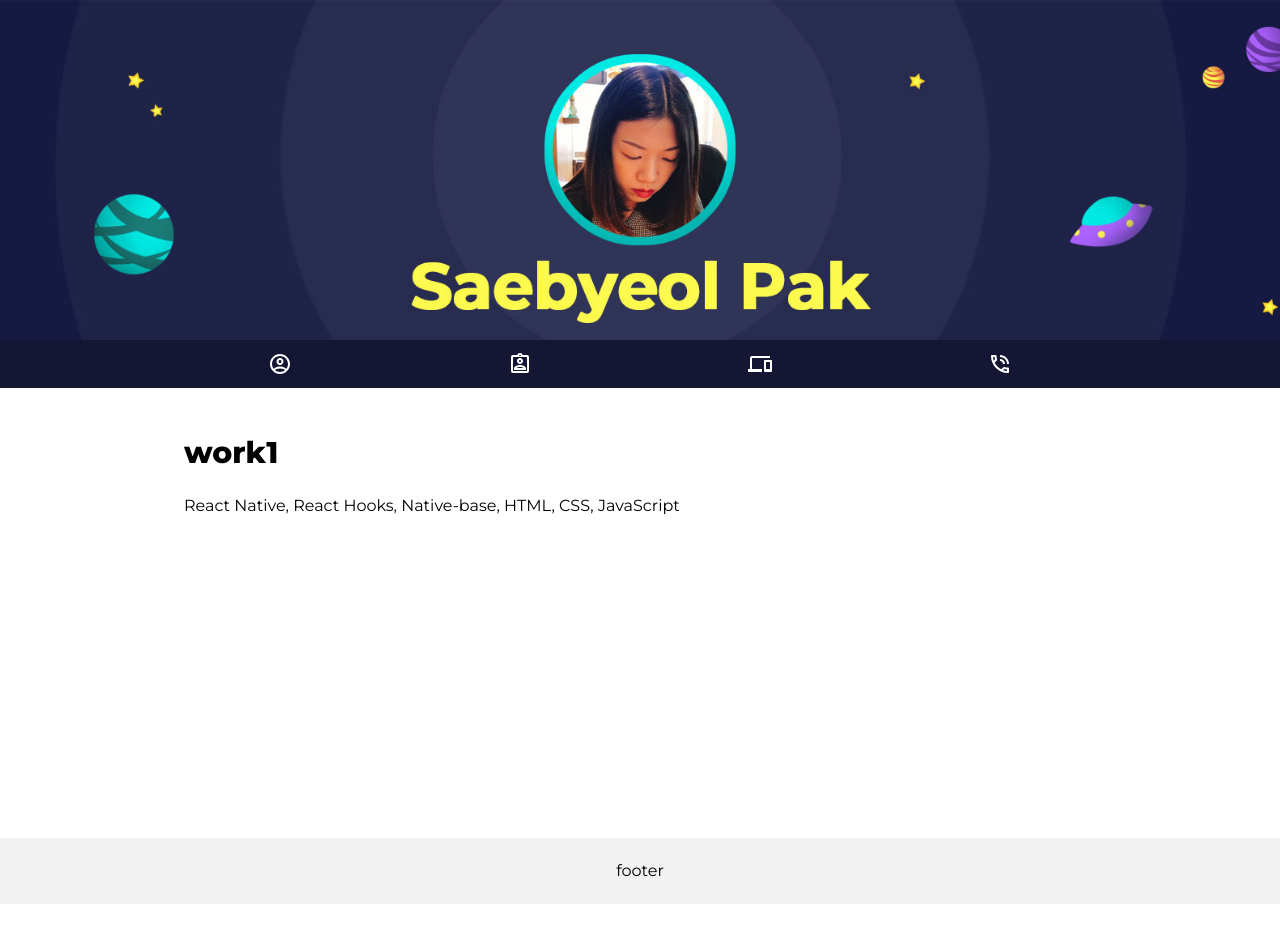
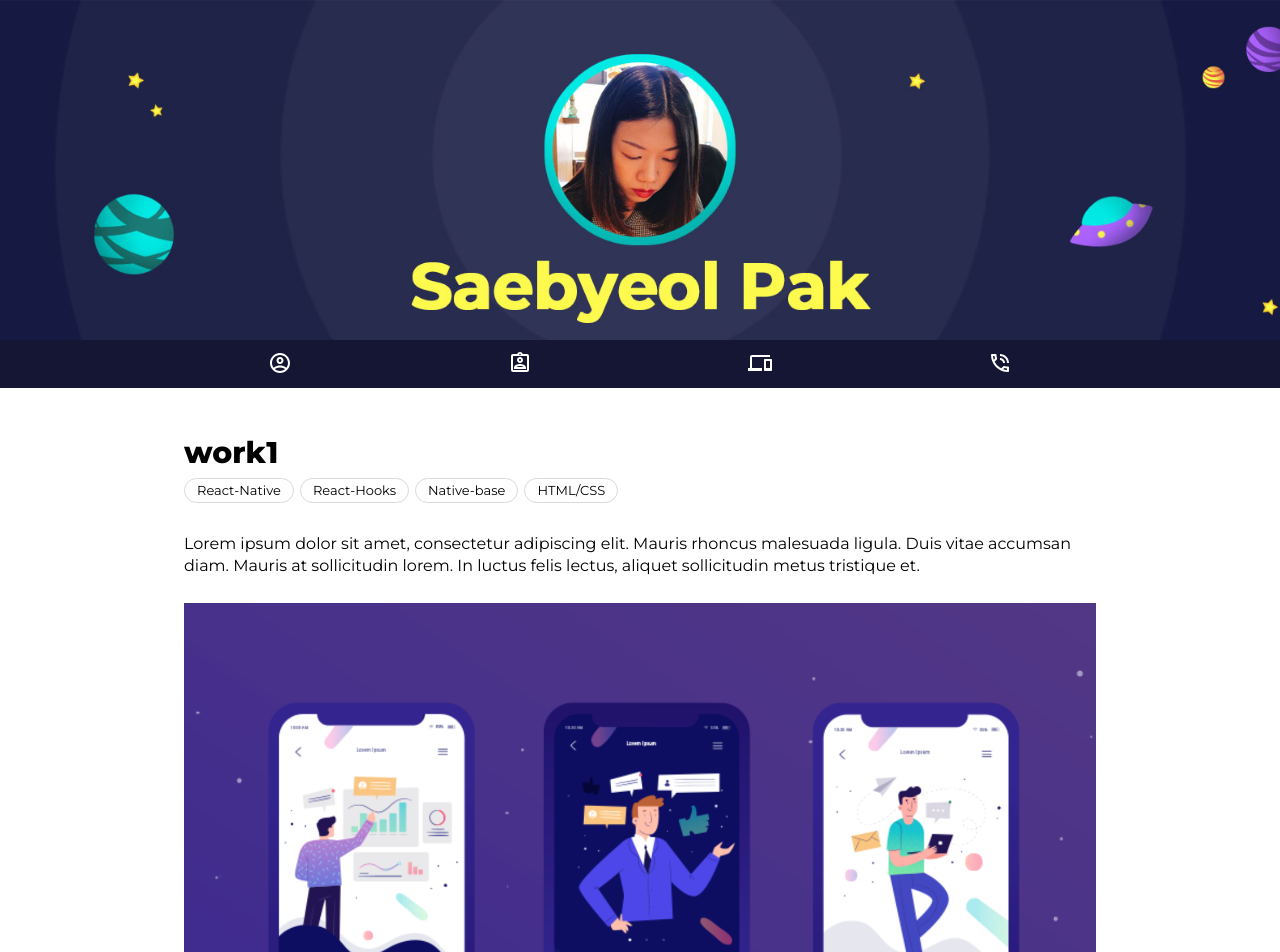
Before and after one commit to saepak/portfolio, a React (Create React App) app: page /Work/1 in a window 1280 px wide. Shown: the top 952 px of the page. Before the commit the page ends 904 px from the top, so only its background shows below. Built offline with nearby package versions, Linux system fonts and the light colour scheme.

Commit message:
added workItem

```diff
--- a/src/App.css
+++ b/src/App.css
@@ -82,16 +82,20 @@
 
 .navWrap .navigation li button {
   width: 100%;
-  box-sizing: border-box;
-  padding-top: 12px;
+  height: 100%;
 }
 
 .navWrap .navigation li a {
   display: inline-block;
   width: 100%;
   height: 100%;
+  box-sizing: border-box;
+  padding: 6px 0 0 0;
 }
 
+.MuiButton-text {
+  padding: 0!important;
+}
 /***  Work ***/
 
 .workItem {
@@ -134,13 +138,36 @@
 }
 
 .workItemBox {
+  padding: 50px 0 10px 0;
   text-align: left;
 }
 
 .workItemBox h3 {
   font-size: 30px;
   font-weight: bold;
-  padding: 50px 0 30px 0;
+}
+
+.workItemBox img {
+  max-width: 100%;
+}
+
+.workItemBox .skills {
+  margin: 10px 0 30px 0;
+}
+
+.workItemBox .eachSkill {
+  display: inline-block;
+  padding: 5px 12px;
+  border: 1px solid #dbdada;
+  border-radius: 25px;
+  font-size: 13px;
+  margin-right: 6px;
+}
+
+.workItemBox .desc {
+  line-height: 1.4;
+  font-weight: lighter;
+  margin: 0 0 25px 0;
 }
 
 
--- a/src/App.js
+++ b/src/App.js
@@ -22,7 +22,7 @@ const App = () => {
           <Header />
           <Nav />
           <Switch>
-            <Route path="/AboutMe" component={AboutMe}>
+            <Route exact path="/" component={AboutMe}>
               <AboutMe/>
             </Route>
             <Route path="/Resume" component={Resume}>
--- a/src/components/contents/Data.js
+++ b/src/components/contents/Data.js
@@ -3,51 +3,48 @@ export let Data = [
     {
         id:1,
         imgtitle: 'school1',
-        src: require('./../../img/work_bg.jpg'),
+        bg: require('./../../img/work_bg.jpg'),
+        pic: require('./../../img/sample.png'),
         alt:'school1',
         title:'work1',
-        skill:'React Native, React Hooks, Native-base, HTML, CSS, JavaScript',
+        skills: [
+          { skill:'React-Native' },
+          { skill:'React-Hooks' },
+          { skill:'Native-base' },
+          { skill:'HTML/CSS' }
+        ],
         href:"https://www.school.com",
-        desc:"My role and resposibility1"
+        desc:"Lorem ipsum dolor sit amet, consectetur adipiscing elit. Mauris rhoncus malesuada ligula. Duis vitae accumsan diam. Mauris at sollicitudin lorem. In luctus felis lectus, aliquet sollicitudin metus tristique et."
       },
       {
         id:2,
         imgtitle: 'school2',
-        src: require('./../../img/work_bg.jpg'),
+        bg: require('./../../img/work_bg.jpg'),
+        pic: require('./../../img/sample.png'),
         alt:'school2',
         title:'work2',
-        skill:'React, React Hooks, Material-UI, HTML, CSS, Javascript',
+        skills: [
+          { skill:'React' },
+          { skill:'React-Hooks' },
+          { skill:'Material-UI' },
+          { skill:'HTML/CSS' }
+        ],
         href:"https://www.school.com",
-        desc:"My role and resposibility2"
+        desc:"Lorem ipsum dolor sit amet, consectetur adipiscing elit. Mauris rhoncus malesuada ligula. Duis vitae accumsan diam. Mauris at sollicitudin lorem. In luctus felis lectus, aliquet sollicitudin metus tristique et."
       },
       {
         id:3,
         imgtitle: 'school3',
-        src: require('./../../img/work_bg.jpg'),
+        bg: require('./../../img/work_bg.jpg'),
+        pic: require('./../../img/sample.png'),
         alt:'school3',
         title:'work3',
-        skill:'React, React Hooks, HTML, CSS, Javascript',
+        skills: [
+          { skill:'HTML/CSS' },
+          { skill:'JavaScript' },
+          { skill:'Firebase' },
+        ],
         href:"https://www.school.com",
-        desc:"My role and resposibility3"
-      },
-      {
-        id:4,
-        imgtitle: 'school4',
-        src: require('./../../img/work_bg.jpg'),
-        alt:'school3',
-        title:'work4',
-        skill:'HTML, CSS, JavaScript, Firebase',
-        href:"https://www.school.com",
-        desc:"My role and resposibility3"
-      },
-      {
-        id:5,
-        imgtitle: 'school4',
-        src: require('./../../img/work_bg.jpg'),
-        alt:'school3',
-        title:'work5',
-        skill:'PHP, Wordpress, SASS',
-        href:"https://www.school.com",
-        desc:"My role and resposibility3"
+        desc:"Lorem ipsum dolor sit amet, consectetur adipiscing elit. Mauris rhoncus malesuada ligula. Duis vitae accumsan diam. Mauris at sollicitudin lorem. In luctus felis lectus, aliquet sollicitudin metus tristique et."
       },
 ]
--- a/src/components/contents/Work.js
+++ b/src/components/contents/Work.js
@@ -20,7 +20,7 @@ const Work = () => {
                             <div className="workItem">
                                 <Link to={`/Work/${item.id}`}>
                                     <Button className="workItemBtn">
-                                        {/* <img className="workItemBg" src={item.src}/> */}
+                                        {/* <img className="workItemBg" src={item.bg}/> */}
                                         <Typography class="workItemTitle">{item.title}</Typography>
                                     </Button>
                                 </Link>
--- a/src/components/contents/WorkItem.js
+++ b/src/components/contents/WorkItem.js
@@ -1,17 +1,39 @@
 import React from 'react'
 import { Data } from './Data'
 import { Container } from '@material-ui/core';
+
 
 const WorkItem = ({match}) => {
 
     let id = match.params.id -1;
     const [ data, setData ] = React.useState(Data[id]);
 
+    const DisplaySkills = (props) => {
+        return (
+            <span className="eachSkill">
+                {props.eachSkill}
+            </span>
+        )
+    }
+
     return (
         <Container className="subBox" maxWidth="md">
             <div className="workItemBox">
                 <h3>{data.title}</h3>
-                <div>{data.skill}</div>
+                <div className="skills">
+                    { data.skills.map((item)=> {
+                        return(
+                            <DisplaySkills
+                                eachSkill={item.skill}
+                            />
+                        )
+                    })
+                  }
+                </div>
+                <div className="desc">{data.desc}</div>
+                <div>
+                    <img src={data.pic}></img>
+                </div>
             </div>
         </Container>
     )
--- a/src/components/layout/Nav.js
+++ b/src/components/layout/Nav.js
@@ -16,7 +16,7 @@ const Nav = () => {
                 <ul className="navigation">
                     <li>
                         <Button>
-                            <Link to="/AboutMe">
+                            <Link to="/">
                                 <AccountCircleOutlinedIcon style={{ color: 'white' }}/>
                             </Link>
                         </Button>
```
Also changed, not shown: src/img/sample.png (added).
